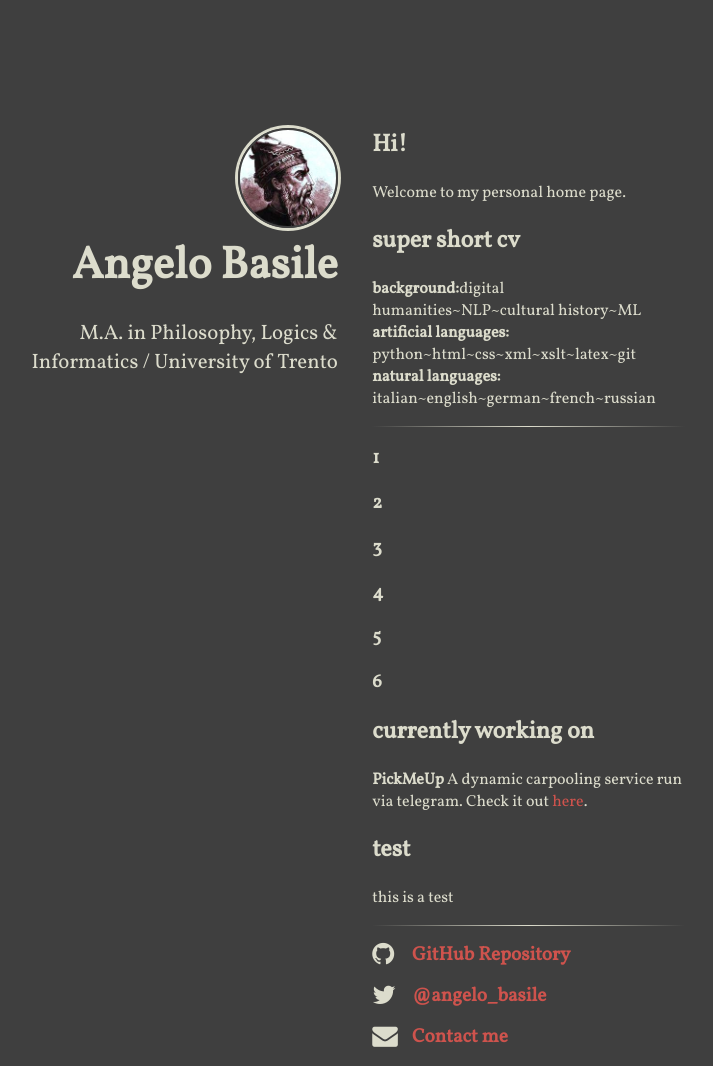
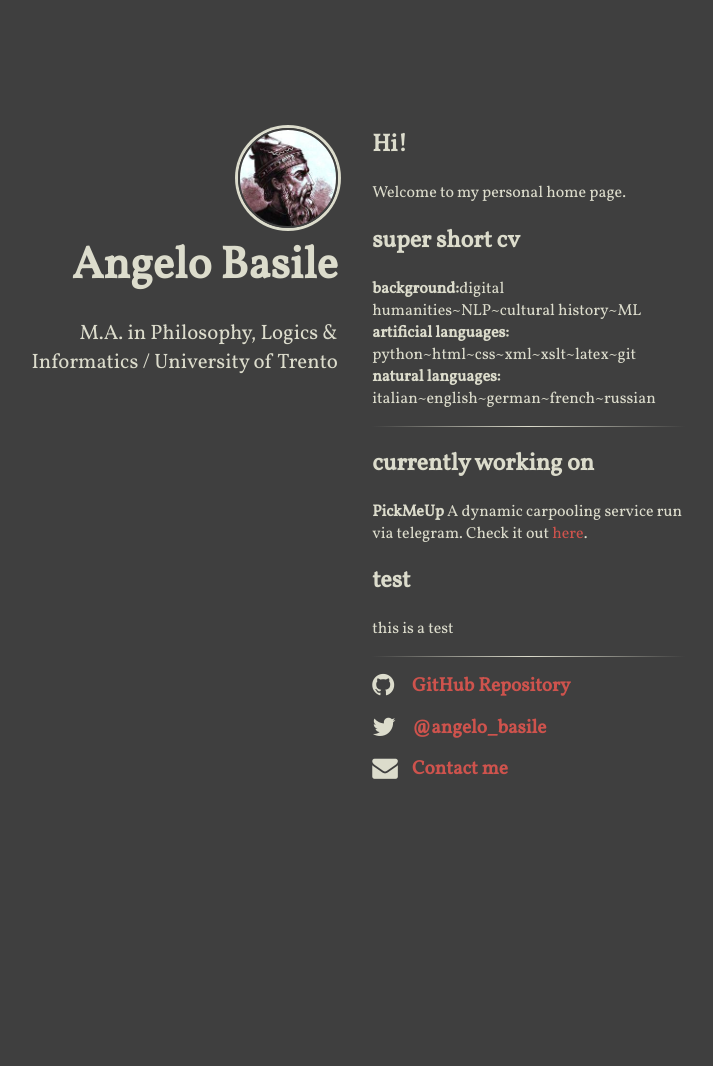
Before and after one commit to rs2/anbasile.github.io, a Jekyll site: the page built from index.html, in a window 1280 px wide. Shown: the whole page, without its empty margins (295-1008 px from the left). Built offline with Jekyll 4.4.1, drawn with Linux system fonts in a browser that asks for light colours; nearby versions of some CDN libraries; after the commit the page ends 900 px from its top, so only the background shows below that.

Commit message:
Update content.html

```diff
--- a/_includes/content.html
+++ b/_includes/content.html
@@ -15,14 +15,7 @@
 </ul>
 -->
 <hr />
-			<div class="slider single-item">
-					<div><h3>1</h3></div>
-					<div><h3>2</h3></div>
-					<div><h3>3</h3></div>
-					<div><h3>4</h3></div>
-					<div><h3>5</h3></div>
-					<div><h3>6</h3></div>
-				</div>
+
 <div class="data" data-slick='{"slidesToShow": 1, "slidesToScroll": 1}'>
   <div>
   <h2>currently working on</h2>
```
